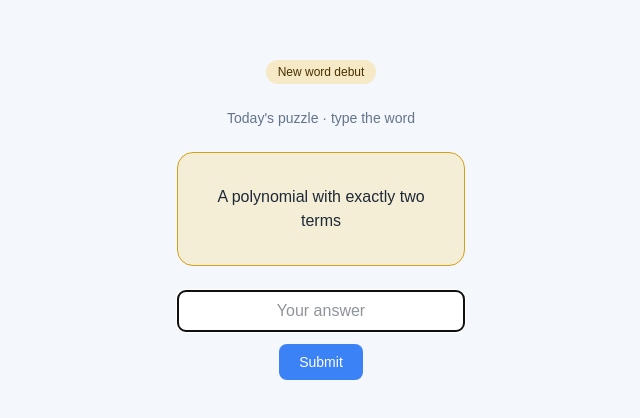
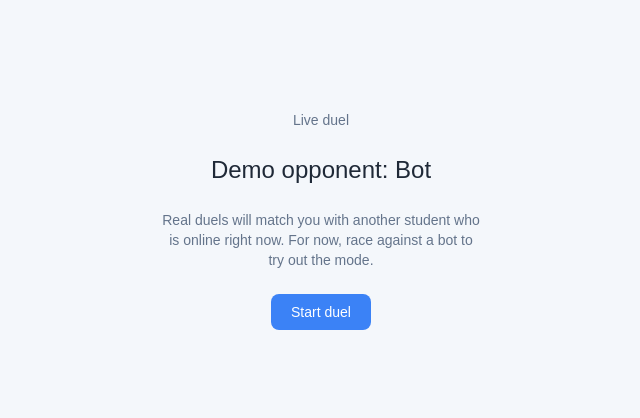
Before and after one commit to shfox2-dev/the.deck, a Next.js app: page /daily in a window 1280 px wide. Shown: the part 180-598 px from the top of the page, without its empty margins (319-959 px from the left). Built offline with nearby package versions, Linux system fonts and the light colour scheme.

Commit message:
Update page.js

```diff
--- a/app/daily/page.js
+++ b/app/daily/page.js
@@ -2,68 +2,99 @@
 
 import { useEffect, useRef, useState } from "react";
 import Link from "next/link";
-import { getDecks, isDebutToday } from "@/lib/decks";
-import { MOCK_LEADERBOARD } from "@/lib/mockLeaderboard";
+import { getDecks } from "@/lib/decks";
 
-// Same card for every student in the group: pick deterministically by day.
-function dailyCard(cards) {
-  const dayNum = Math.floor(Date.now() / 86400000);
-  return cards[dayNum % cards.length];
+const ROUNDS = 5;
+
+function shuffledDeck(cards) {
+  return [...cards].sort(() => Math.random() - 0.5).slice(0, Math.min(ROUNDS, cards.length));
 }
 
-export default function Daily() {
+export default function Duel() {
   // TODO: once accounts/rosters exist, use the student's actual assigned
   // group instead of always the first deck.
   const [cards] = useState(() => getDecks()[0].cards);
-  const [card] = useState(() => dailyCard(cards));
+  const [stage, setStage] = useState("intro"); // intro | playing | roundEnd | done
+  const [questions] = useState(() => shuffledDeck(cards));
+  const [round, setRound] = useState(0);
   const [guess, setGuess] = useState("");
-  const [startedAt] = useState(() => Date.now());
-  const [result, setResult] = useState(null); // null | "correct" | "wrong"
-  const [elapsed, setElapsed] = useState(0);
-  const inputRef = useRef(null);
+  const [youScore, setYouScore] = useState(0);
+  const [botScore, setBotScore] = useState(0);
+  const [roundWinner, setRoundWinner] = useState(null);
+  const botTimer = useRef(null);
+
+  const card = questions[round];
+
+  function startDuel() {
+    setStage("playing");
+  }
 
   useEffect(() => {
-    inputRef.current?.focus();
-  }, []);
+    if (stage !== "playing") return;
+    // Bot "thinks" for a random 1.5-4s, standing in for a real opponent
+    // until live matchmaking is wired up.
+    const delay = 1500 + Math.random() * 2500;
+    botTimer.current = setTimeout(() => {
+      setBotScore((s) => s + 1);
+      setRoundWinner("bot");
+      setStage("roundEnd");
+    }, delay);
+    return () => clearTimeout(botTimer.current);
+  }, [round, stage]);
 
-  function submit(e) {
+  function submitGuess(e) {
     e.preventDefault();
-    if (result === "correct") return;
+    if (stage !== "playing") return;
     const correct = guess.trim().toLowerCase() === card.word.toLowerCase();
     if (correct) {
-      setElapsed(((Date.now() - startedAt) / 1000).toFixed(1));
-      setResult("correct");
-    } else {
-      setResult("wrong");
+      clearTimeout(botTimer.current);
+      setYouScore((s) => s + 1);
+      setRoundWinner("you");
+      setStage("roundEnd");
     }
   }
 
-  const isDebut = isDebutToday(card);
+  function nextRound() {
+    setGuess("");
+    setRoundWinner(null);
+    if (round + 1 >= questions.length) {
+      setStage("done");
+    } else {
+      setRound((r) => r + 1);
+      setStage("playing");
+    }
+  }
 
-  if (result === "correct") {
-    const board = [...MOCK_LEADERBOARD.dailySpeed, { name: "You", value: Number(elapsed) }]
-      .sort((a, b) => a.value - b.value);
-
+  if (stage === "intro") {
     return (
       <main className="min-h-screen bg-bg flex flex-col items-center justify-center gap-6 px-6 text-center">
-        <p className="text-sm text-muted">Solved in</p>
-        <h1 className="text-3xl font-medium text-ink">{elapsed}s</h1>
-        <div className="w-full max-w-xs text-left">
-          <p className="text-xs text-muted mb-2">Today's speed board</p>
-          <ol className="text-sm space-y-1">
-            {board.map((r, i) => (
-              <li
-                key={r.name}
-                className={`flex justify-between ${r.name === "You" ? "font-medium" : ""} ${
-                  i === 0 ? "text-gold-ink font-medium" : "text-ink"
-                }`}
+        <p className="text-sm text-muted">Live duel</p>
+        <h1 className="text-2xl font-medium text-ink">Demo opponent: Bot</h1>
+        <p className="text-sm text-muted max-w-xs">
+          Real duels will match you with another student who is online right now.
+          For now, race against a bot to try out the mode.
+        </p>
+        <button
+          onClick={startDuel}
+          className="px-5 py-2 rounded-lg bg-brand-blue text-white text-sm"
         >
-                <span>{i + 1}. {r.name}</span>
-                <span>{r.value}s</span>
-              </li>
-            ))}
-          </ol>
-        </div>
+          Start duel
+        </button>
+      </main>
+    );
+  }
+
+  if (stage === "done") {
+    const youWon = youScore > botScore;
+    return (
+      <main className="min-h-screen bg-bg flex flex-col items-center justify-center gap-4 px-6 text-center">
+        <p className="text-sm text-muted">Final score</p>
+        <h1 className="text-3xl font-medium text-ink">
+          You {youScore} – {botScore} Bot
+        </h1>
+        <p className={`text-lg ${youWon ? "text-gold-ink font-medium" : "text-ink"}`}>
+          {youWon ? "You won" : "Bot won this time"}
+        </p>
         <Link href="/" className="text-sm underline text-muted mt-4">Back to deck</Link>
       </main>
     );
@@ -71,26 +102,21 @@ export default function Daily() {
 
   return (
     <main className="min-h-screen bg-bg flex flex-col items-center justify-center gap-6 px-6 text-center">
-      {isDebut && (
-        <p className="text-xs font-medium text-gold-ink bg-gold/30 px-3 py-1 rounded-full">
-          New word debut
+      <p className="text-sm text-muted">
+        Round {round + 1} of {questions.length} · You {youScore} – {botScore} Bot
       </p>
-      )}
-      <p className="text-sm text-muted">Today's puzzle · type the word</p>
 
-      <div
-        className={`w-72 rounded-2xl border px-6 py-8 text-center
-          ${isDebut ? "border-gold-dark bg-gold/20" : "border-border bg-surface"}`}
-      >
+      <div className="w-72 rounded-2xl border border-border bg-surface px-6 py-8">
         <p className="text-base text-ink">{card.definition}</p>
       </div>
 
-      <form onSubmit={submit} className="flex flex-col items-center gap-3 w-72">
+      {stage === "playing" && (
+        <form onSubmit={submitGuess} className="flex flex-col items-center gap-3 w-72">
           <input
-          ref={inputRef}
+            autoFocus
             value={guess}
             onChange={(e) => setGuess(e.target.value)}
-          placeholder="Your answer"
+            placeholder="Type the word fast"
             className="w-full border border-border bg-surface rounded-lg px-3 py-2 text-center text-ink"
           />
           <button
@@ -99,10 +125,23 @@ export default function Daily() {
           >
             Submit
           </button>
-        {result === "wrong" && (
-          <p className="text-sm text-brand-red">Not quite — try again</p>
+        </form>
       )}
-      </form>
+
+      {stage === "roundEnd" && (
+        <div className="flex flex-col items-center gap-3">
+          <p className="text-sm text-ink">
+            {roundWinner === "you" ? "You got it first" : "Bot got it first"} —{" "}
+            <span className="font-medium">{card.word}</span>
+          </p>
+          <button
+            onClick={nextRound}
+            className="px-5 py-2 rounded-lg border border-border bg-surface text-sm text-ink"
+          >
+            Next round
+          </button>
+        </div>
+      )}
     </main>
   );
 }
```
Lines whose indentation alone changed are shown as unchanged.
